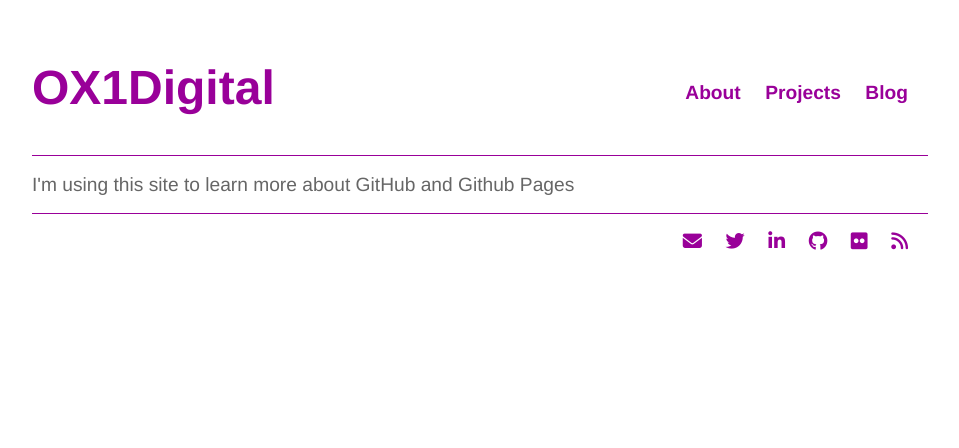
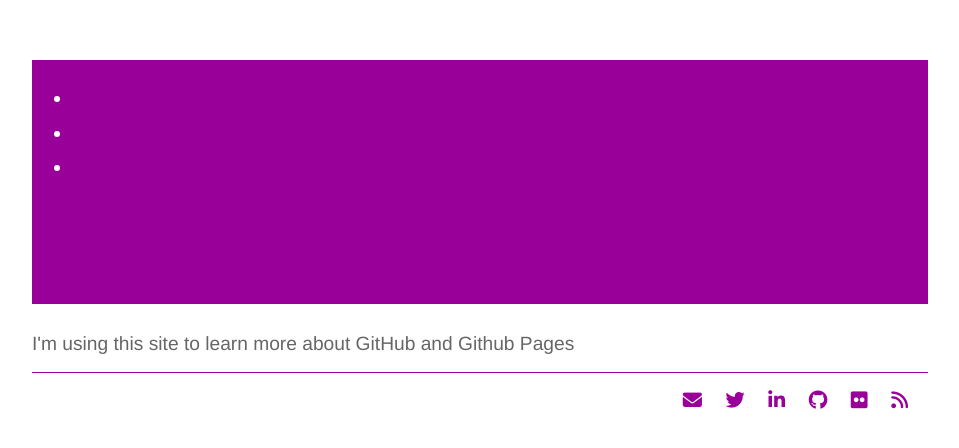
Before and after one commit to electronicdreamplant/electronicdreamplant.github.io, a Jekyll site: the page built from index.html, in a window 1280 px wide. Shown: the top 448 px of the page, without its empty margins (160-1119 px from the left). Built offline with Jekyll 4.4.1, drawn with Linux system fonts in a browser that asks for light colours; nearby versions of some CDN libraries.

Commit message:
Update default.html
taking out nave and using header instead

```diff
--- a/_layouts/default.html
+++ b/_layouts/default.html
@@ -8,14 +8,14 @@
 			<script src="https://use.fontawesome.com/8badf05259.js"></script>
 		</head>
 		<body>
-			<nav>
+			<header>
 	    			<ul>
 			        	<li><a href="/about">About</a></li>
 			        	<li><a href="/projects">Projects</a></li>
 		        		<li><a href="/blog">Blog</a></li>
 	    			</ul>
 	    				<h1><a href="/">OX1Digital</a></h1>
-			</nav>
+			</header>
 			<div class="container">
 
 			{{ content }}
```
Lines whose indentation alone changed are shown as unchanged.
